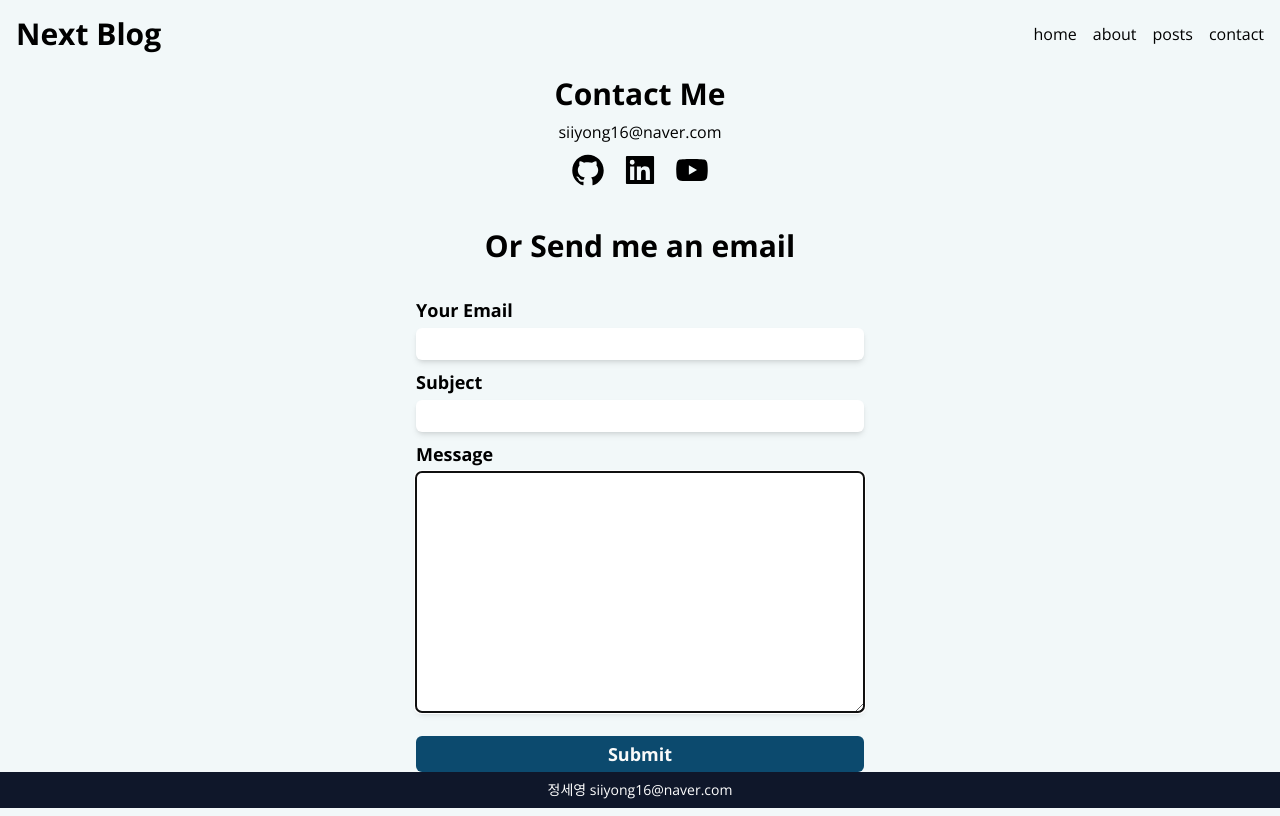
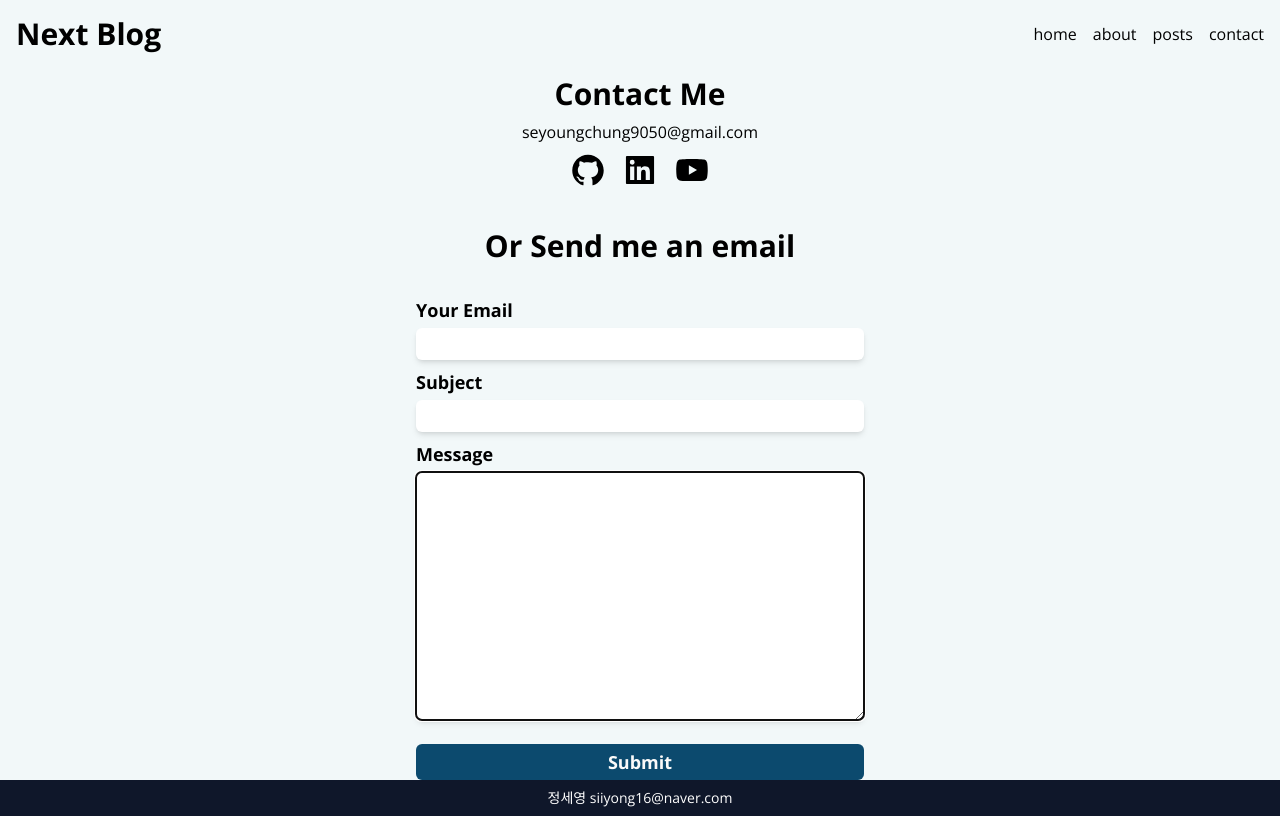
Before and after one commit to seyoung97/blog-nextjs, a Next.js app: page /contact in a window 1280 px wide. Built offline with nearby package versions, Linux system fonts and the light colour scheme.

Commit message:
Fix: Hero, contactForm UI 수정

```diff
--- a/src/app/contact/page.tsx
+++ b/src/app/contact/page.tsx
@@ -20,7 +20,7 @@ export default function ContactPage() {
   return (
     <section className="flex flex-col items-center">
       <h2 className="text-3xl font-bold my-2">Contact Me</h2>
-      <p>siiyong16@naver.com</p>
+      <p>seyoungchung9050@gmail.com</p>
       <ul className="flex gap-4 my-2">
         {LINKS.map((link, i) => (
           <a
--- a/src/components/ContactForm.tsx
+++ b/src/components/ContactForm.tsx
@@ -63,7 +63,7 @@ export default function ContactForm() {
           autoFocus
           value={form.from}
           onChange={onChange}
-          className="py-1 mb-2 shadow-md rounded-md"
+          className="p-1 mb-2 shadow-md rounded-md"
         />
         <label htmlFor="subject" className="text-lg font-bold mb-1">
           Subject
@@ -76,7 +76,7 @@ export default function ContactForm() {
           autoFocus
           value={form.subject}
           onChange={onChange}
-          className="py-1 mb-2 shadow-md rounded-md"
+          className="p-1 mb-2 shadow-md rounded-md"
         />
         <label htmlFor="message" className="text-lg font-bold mb-1">
           Message
@@ -89,9 +89,9 @@ export default function ContactForm() {
           autoFocus
           value={form.message}
           onChange={onChange}
-          className=" mb-2 shadow-md rounded-md"
+          className="p-1 mb-2 shadow-md rounded-md"
         />
-        <button className="mt-4 py-1 bg-sky-900 text-neutral-50	text-lg font-bold rounded-md hover:bg-sky-500">
+        <button className="mt-4 py-1 bg-sky-900 text-neutral-50	text-lg font-bold rounded-md hover:bg-sky-400">
           Submit
         </button>
       </form>
--- a/src/components/Hero.tsx
+++ b/src/components/Hero.tsx
@@ -18,10 +18,9 @@ export default function Hero() {
 
       <h2 className="text-3xl font-bold">{"Hi, I'm Joey"}</h2>
       <h3 className="text-xl">Frontend Engineer</h3>
-      <p>🥔🥔 코딩하는 감자 🥔🥔</p>
 
       <Link href="/contact">
-        <button className="px-3 py-1 mt-3 bg-amber-200 rounded-md font-bold">
+        <button className="px-3 py-1 mt-3 bg-sky-900 text-neutral-50 rounded-md font-bold">
           Contact Me
         </button>
       </Link>
```
